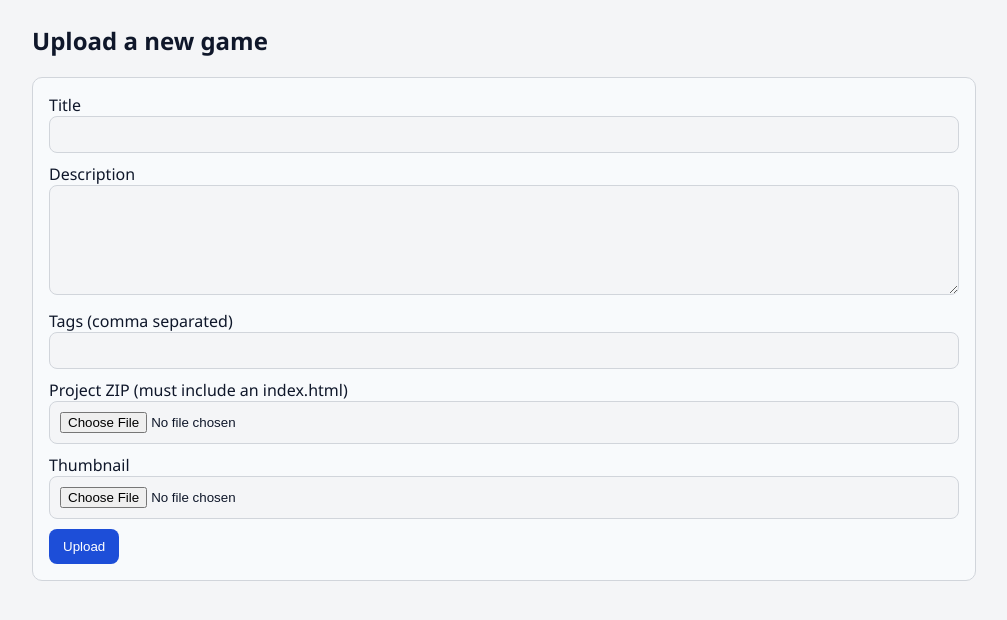
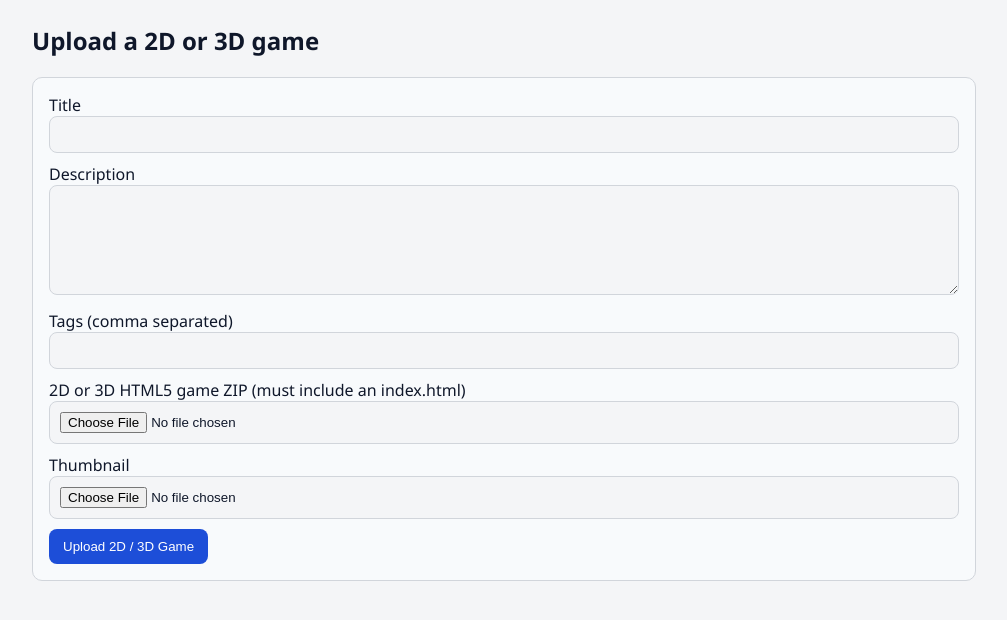
Before and after one commit to coolsadam00-oss/adamcoolsprojet, a Flask app: page /upload in a window 1280 px wide. Shown: the part 63-683 px from the top of the page, without its empty margins (136-1143 px from the left). Run offline with Flask 2, Linux system fonts and the light colour scheme; the visitor is signed in with stand-in values (Sample User, id 1); data comes from the database, SQL or seed files in the repository; data that the repository does not hold is empty; some libraries are stand-ins or nearby versions.

Commit message:
Show 3D game upload support

```diff
--- a/templates/admin.html
+++ b/templates/admin.html
@@ -13,7 +13,7 @@
     <a class="brand brand-lockup" href="/"><img src="/static/site-icon.svg" alt=""> <span>{{ site_name }}</span></a>
     <div class="actions">
       <a class="btn" href="/">Back</a>
-      <a class="btn" href="/upload">Upload Game</a>
+      <a class="btn" href="/upload">Upload 2D / 3D Game</a>
       <form method="post" action="/logout" class="inline-form"><button type="submit">Sign out</button></form>
       <button id="themeToggle" class="theme-toggle" type="button">Toggle Theme</button>
     </div>
--- a/templates/index.html
+++ b/templates/index.html
@@ -20,7 +20,7 @@
     <div class="actions">
       {% if is_admin %}
         <a class="btn" href="/admin">Admin</a>
-        <a class="btn" href="/upload">Upload Game</a>
+        <a class="btn" href="/upload">Upload 2D / 3D Game</a>
       {% endif %}
       {% if current_user %}
         <a class="profile-chip" href="/account" aria-label="Open account">
@@ -71,7 +71,7 @@
     {% endif %}
 
     {% if projects|length == 0 %}
-      <p class="empty">No projects yet. Click "Upload Game" to add your game (zip with index.html).</p>
+      <p class="empty">No projects yet. Click "Upload 2D / 3D Game" to add your game (zip with index.html).</p>
     {% endif %}
 
     <div class="grid">
--- a/templates/upload.html
+++ b/templates/upload.html
@@ -19,7 +19,7 @@
   </nav>
 
   <main class="upload-main">
-    <h2>Upload a new game</h2>
+    <h2>Upload a 2D or 3D game</h2>
     {% with messages = get_flashed_messages() %}
       {% if messages %}
         <ul class="flashes">
@@ -34,9 +34,9 @@
       <label>Title<br><input name="title" required></label>
       <label>Description<br><textarea name="description"></textarea></label>
       <label>Tags (comma separated)<br><input name="tags"></label>
-      <label>Project ZIP (must include an index.html)<br><input type="file" name="file" accept=".zip" required></label>
+      <label>2D or 3D HTML5 game ZIP (must include an index.html)<br><input type="file" name="file" accept=".zip" required></label>
       <label>Thumbnail<br><input type="file" name="thumbnail" accept=".png,.jpg,.jpeg,.gif,.webp"></label>
-      <button type="submit">Upload</button>
+      <button type="submit">Upload 2D / 3D Game</button>
     </form>
   </main>
   <script src="/static/theme.js"></script>
```
Also changed, not shown: tests/test_app.py (+10 -0 lines).
